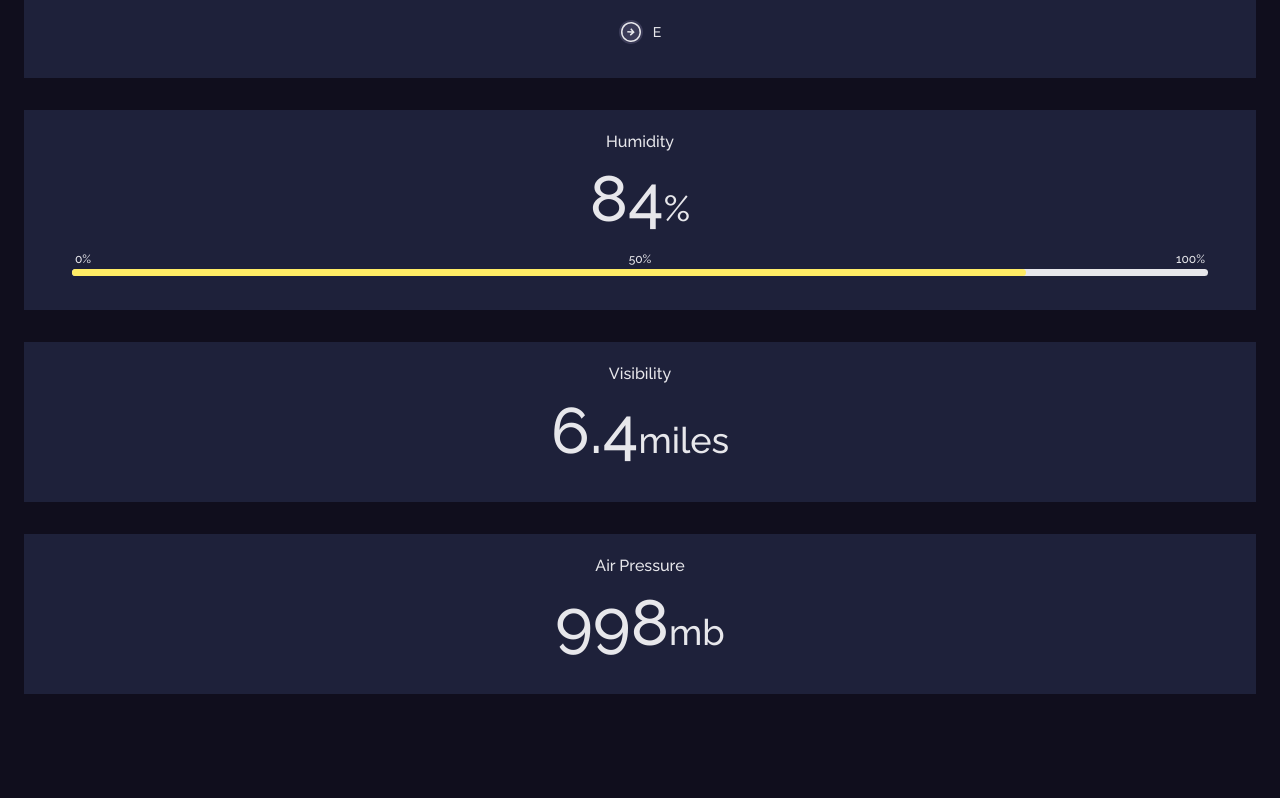
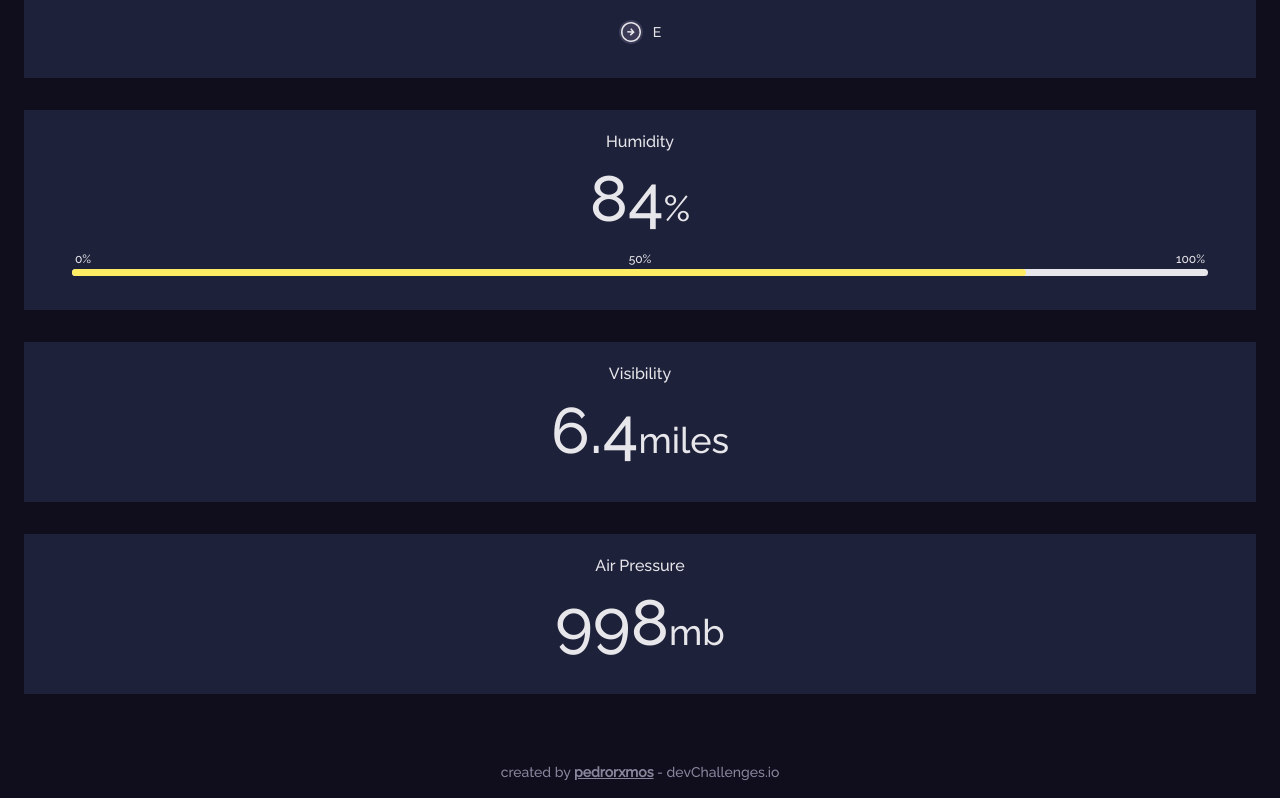
Before and after one commit to pedrorxmos/weather-app-challenge, a React (Vite) app: page / in a window 1280 px wide. Shown: the part 2429-3227 px from the top of the page. Before the commit the page ends 3175 px from the top, so only its background shows below. Built offline with nearby package versions, Linux system fonts and the light colour scheme.

Commit message:
💄 feature(app): copyrights line

```diff
--- a/src/views/aside/Aside.jsx
+++ b/src/views/aside/Aside.jsx
@@ -53,6 +53,10 @@ export function Aside() {
           <Highlights type="Air Pressure" value={998} measure="mb"/>
         </div>
       </div>
+
+      <p className="copyrights">
+        created by <a href="https://github.com/pedrorxmos/weather-app-challenge" target="_blank">pedrorxmos</a> - devChallenges.io
+      </p>
     </main>
   )
 }
--- a/src/views/aside/aside.scss
+++ b/src/views/aside/aside.scss
@@ -16,4 +16,16 @@
       @include d-flex(column, 2rem);
     }
   }
+
+  .copyrights {
+    font-size: 14px;
+    color: $light-grey;
+    text-align: center;
+    padding: $pd-s;
+
+    a {
+      color: inherit;
+      font-weight: 600;
+    }
+  }
 }
```
